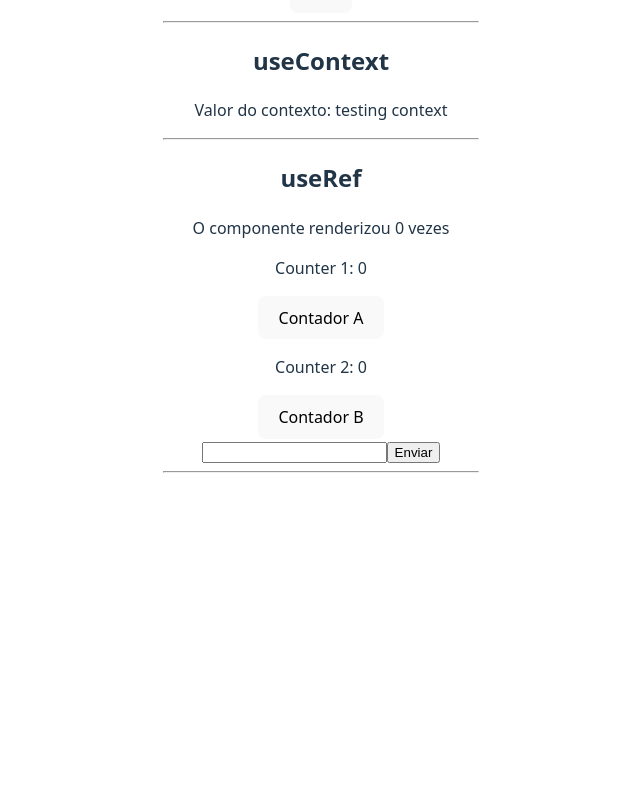
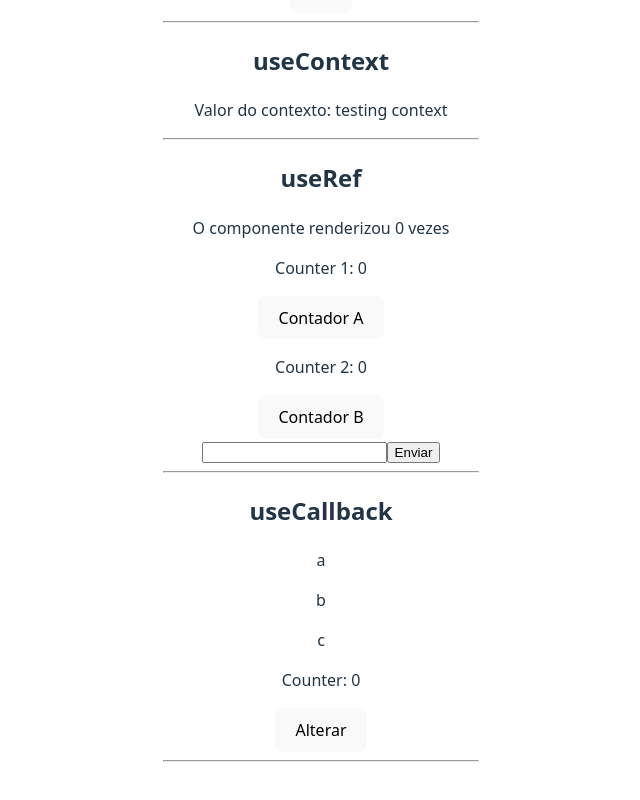
Before and after one commit to VictorLapaDev/React-Course-Matheus-Battiti, a React (Vite) app in the folder 11-Hooks/HooksReact/: page / in a window 1280 px wide. Shown: the part 1094-1894 px from the top of the page, without its empty margins (319-959 px from the left). Before the commit the page ends 1607 px from the top, so only its background shows below. Built offline with nearby package versions, Linux system fonts and the light colour scheme.

Commit message:
feat: useCallback

```diff
--- /dev/null
+++ b/11-Hooks/HooksReact/src/components/HookUseCallback.jsx
@@ -0,0 +1,36 @@
+import { useCallback, useState } from "react";
+import List from "./List";
+
+const HookUseCallback = () => {
+
+  // Estado normal
+  // Sempre que mudar, o componente renderiza novamente
+  const [count, setCount] = useState(0);
+
+  // useCallback memoriza a função
+  // Essa função só será recriada se as dependências mudarem
+  const getItensFromDatabase = useCallback(() => {
+    return ["a", "b", "c"];
+  }, []);
+  // [] → a função nunca muda enquanto o componente existir
+
+  return (
+    <div>
+      <h2>useCallback</h2>
+
+      {/* Passamos a função como prop */}
+      <List getItens={getItensFromDatabase} />
+
+      <p>Counter: {count}</p>
+
+      {/* Esse botão muda o estado, causando re-render */}
+      <button onClick={() => setCount(count + 1)}>
+        Alterar
+      </button>
+
+      <hr />
+    </div>
+  );
+};
+
+export default HookUseCallback;
--- /dev/null
+++ b/11-Hooks/HooksReact/src/components/List.jsx
@@ -0,0 +1,26 @@
+import { useState, useEffect } from "react";
+
+const List = ({ getItens }) => {
+
+  // Estado que armazena os itens retornados da função
+  const [myItens, setMyItens] = useState([]);
+
+  // useEffect executa sempre que a referência de getItens mudar
+  useEffect(() => {
+    console.log("Buscando itens do DB...");
+
+    // Chamamos a função recebida por props
+    // e salvamos o retorno no estado
+    setMyItens(getItens());
+  }, [getItens]);
+
+  return (
+    <div>
+      {myItens.map((item) => (
+        <p key={item}>{item}</p>
+      ))}
+    </div>
+  );
+};
+
+export default List;
--- a/11-Hooks/HooksReact/src/pages/Home.jsx
+++ b/11-Hooks/HooksReact/src/pages/Home.jsx
@@ -1,12 +1,13 @@
-import React from 'react'
+//useContext
+import { useContext } from 'react'
+import { SomeContext } from '../components/HookUseContext'
+
 import HookUseState from '../components/hookUseState'
 import HookUseReducer from '../components/HookUseReducer'
 import HookUseEffect from '../components/HookUseEffect'
 import HookUseRef from '../components/HookUseRef'
+import HookUseCallback from '../components/HookUseCallback'
 
-//useContext
-import { useContext } from 'react'
-import { SomeContext } from '../components/HookUseContext'
 
 const Home = () => {
 
@@ -21,6 +22,7 @@ const Home = () => {
         <p>Valor do contexto: {contextValue}</p>
         <hr />
         <HookUseRef/>
+        <HookUseCallback/>
     </div>
   )
 }
```
